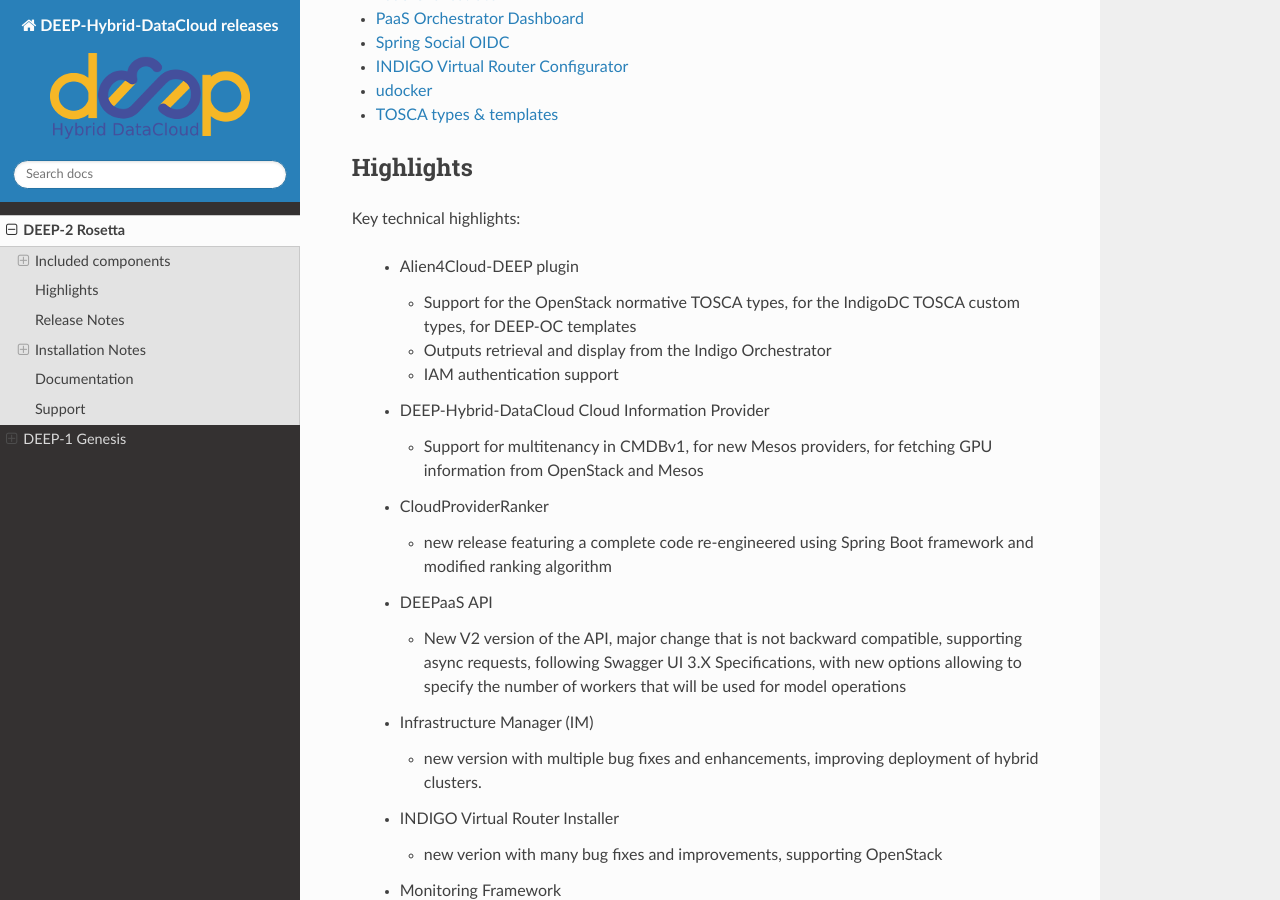
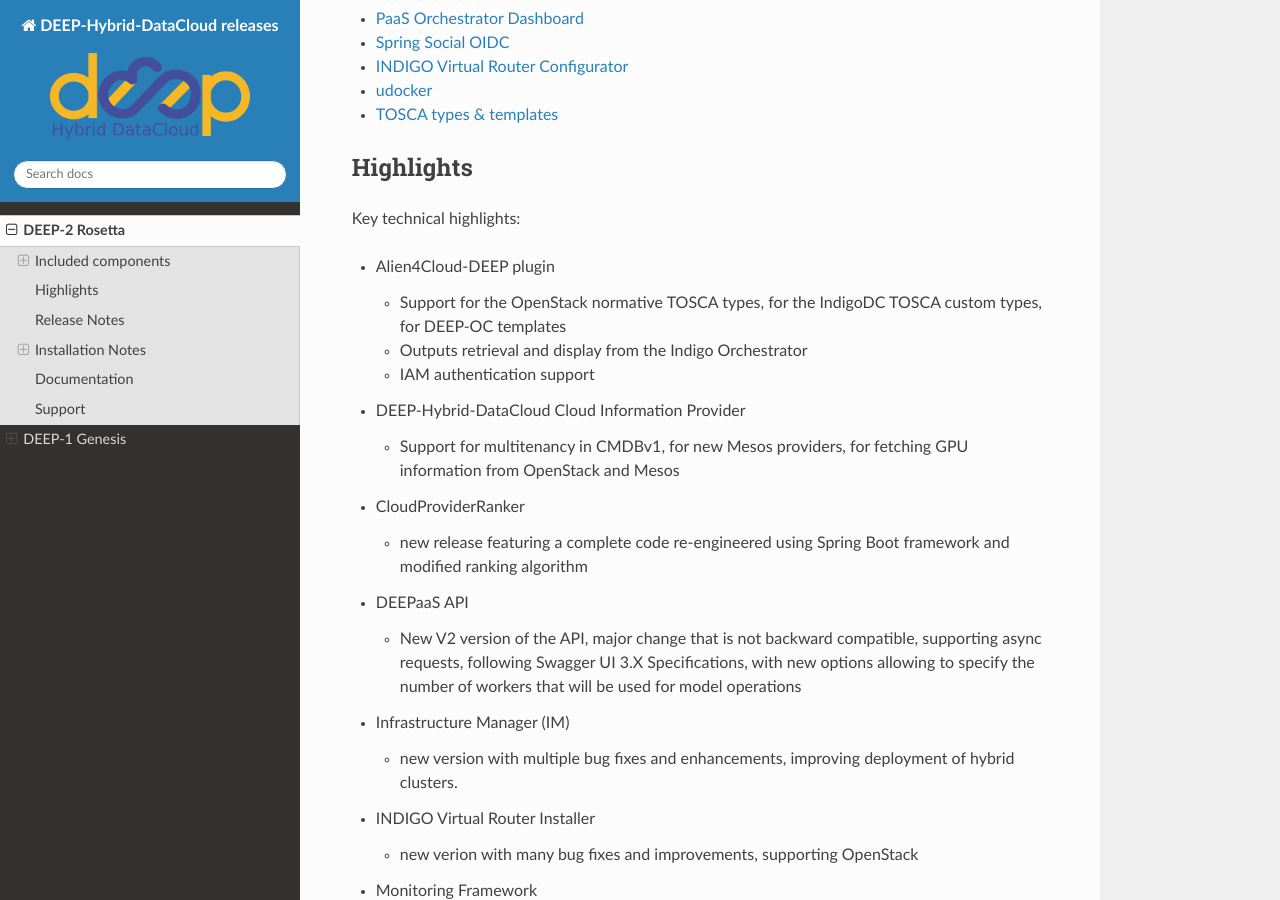
Before and after one commit to deephdc/deep-releases, a Sphinx documentation site: the page built from source/releases/rosetta/index.rst, in a window 1280 px wide and 900 px high, scrolled down 449 px. Built offline with Sphinx 7.4.7 and the Read the Docs theme 2.0.0, drawn with Linux system fonts in a browser that asks for light colours.

Commit message:
cosmetics

```diff
--- a/source/releases/rosetta/index.rst
+++ b/source/releases/rosetta/index.rst
@@ -31,55 +31,55 @@
 
 Key technical highlights:
 
- - Alien4Cloud-DEEP plugin
+* Alien4Cloud-DEEP plugin
 
-   - Support for the OpenStack normative TOSCA types, for the IndigoDC TOSCA custom types, for DEEP-OC templates
-   - Outputs retrieval and display from the Indigo Orchestrator
-   - IAM authentication support
+  * Support for the OpenStack normative TOSCA types, for the IndigoDC TOSCA custom types, for DEEP-OC templates
+  * Outputs retrieval and display from the Indigo Orchestrator
+  * IAM authentication support
 
- - DEEP-Hybrid-DataCloud Cloud Information Provider
+* DEEP-Hybrid-DataCloud Cloud Information Provider
 
-   - Support for multitenancy in CMDBv1, for new Mesos providers, for fetching GPU information from OpenStack and Mesos
+  * Support for multitenancy in CMDBv1, for new Mesos providers, for fetching GPU information from OpenStack and Mesos
 
- - CloudProviderRanker
+* CloudProviderRanker
 
-   - new release featuring a complete code re-engineered using Spring Boot framework and modified ranking algorithm
+  * new release featuring a complete code re-engineered using Spring Boot framework and modified ranking algorithm
 
- - DEEPaaS API
+* DEEPaaS API
 
-   - New V2 version of the API, major change that is not backward compatible, supporting async requests, following Swagger UI 3.X Specifications, with new options allowing to specify the number of workers that will be used for model operations
+  * New V2 version of the API, major change that is not backward compatible, supporting async requests, following Swagger UI 3.X Specifications, with new options allowing to specify the number of workers that will be used for model operations
 
- - Infrastructure Manager (IM)
+* Infrastructure Manager (IM)
 
-   - new version with multiple bug fixes and enhancements, improving deployment of hybrid clusters.
+  * new version with multiple bug fixes and enhancements, improving deployment of hybrid clusters.
 
- - INDIGO Virtual Router Installer
+* INDIGO Virtual Router Installer
 
-   - new verion with many bug fixes and improvements, supporting OpenStack
+  * new verion with many bug fixes and improvements, supporting OpenStack
 
- - Monitoring Framework
+* Monitoring Framework
 
-   - first release through the DEEP-HDC project, providing improved versions of Openstack and Mesos probes and new QCG probe
+  * first release through the DEEP-HDC project, providing improved versions of Openstack and Mesos probes and new QCG probe
 
- - PaaS Orchestrator
+* PaaS Orchestrator
 
-   - new version that add support for compute GPU, flavors and for vRouter deployment
+  * new version that add support for compute GPU, flavors and for vRouter deployment
 
- - PaaS Orchestrator Dashboard
+* PaaS Orchestrator Dashboard
 
-   - first stable release with INDIGO-IAM authentication, allowing easier management of infrastructures deloyments
+  * first stable release with INDIGO-IAM authentication, allowing easier management of infrastructures deloyments
 
- - Spring Social OIDC
+* Spring Social OIDC
 
-   - first release in DEEP-HDC allowing for the integration of the orchestrator functionality into Spring projects such as Alien4Cloud through Spring Social
+  * first release in DEEP-HDC allowing for the integration of the orchestrator functionality into Spring projects such as Alien4Cloud through Spring Social
 
- - TOSCA types and templates
+* TOSCA types and templates
 
    - new types for QCG jobs and DEEPaaS, support for Marathon secrets and hybrid deployments
 
  - udocker
 
-   - many new features, improvements and bug fixes, like the improved support of singularity,
+  * many new features, improvements and bug fixes, like the improved support of singularity,
    added support for sha512 hashes, safer parsing of config files and removal of directories, improved installation
 
 
```
